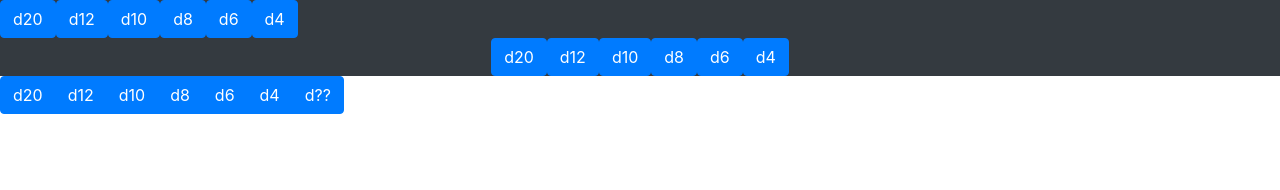
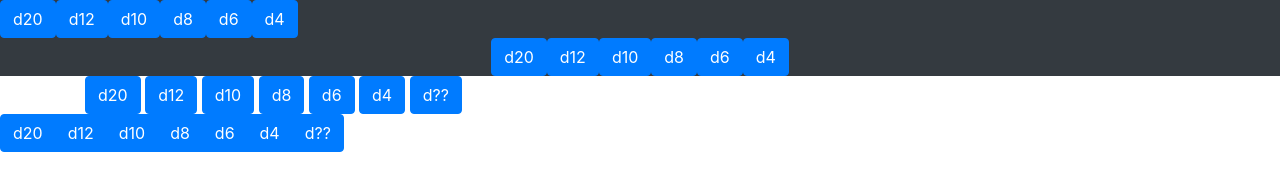
Before and after one commit to SirAwesome-5/SirAwesome-5.github.io, a plain HTML site: page personal/dieRoller.html in a window 1280 px wide. Drawn offline with nearby package versions, Linux system fonts and the light colour scheme.

Commit message:
Update dieRoller.html

```diff
--- a/personal/dieRoller.html
+++ b/personal/dieRoller.html
@@ -45,6 +45,16 @@
     </li>
   </ul>
 
+  <div class="container">
+    <button type="button" class="btn btn-primary">d20</button>
+    <button type="button" class="btn btn-primary">d12</button>
+    <button type="button" class="btn btn-primary">d10</button>
+    <button type="button" class="btn btn-primary">d8</button>
+    <button type="button" class="btn btn-primary">d6</button>
+    <button type="button" class="btn btn-primary">d4</button>
+    <button type="button" class="btn btn-primary">d??</button>
+  </div>
+
   <div class="btn-group">
     <button type="button" class="btn btn-primary">d20</button>
     <button type="button" class="btn btn-primary">d12</button>
```
